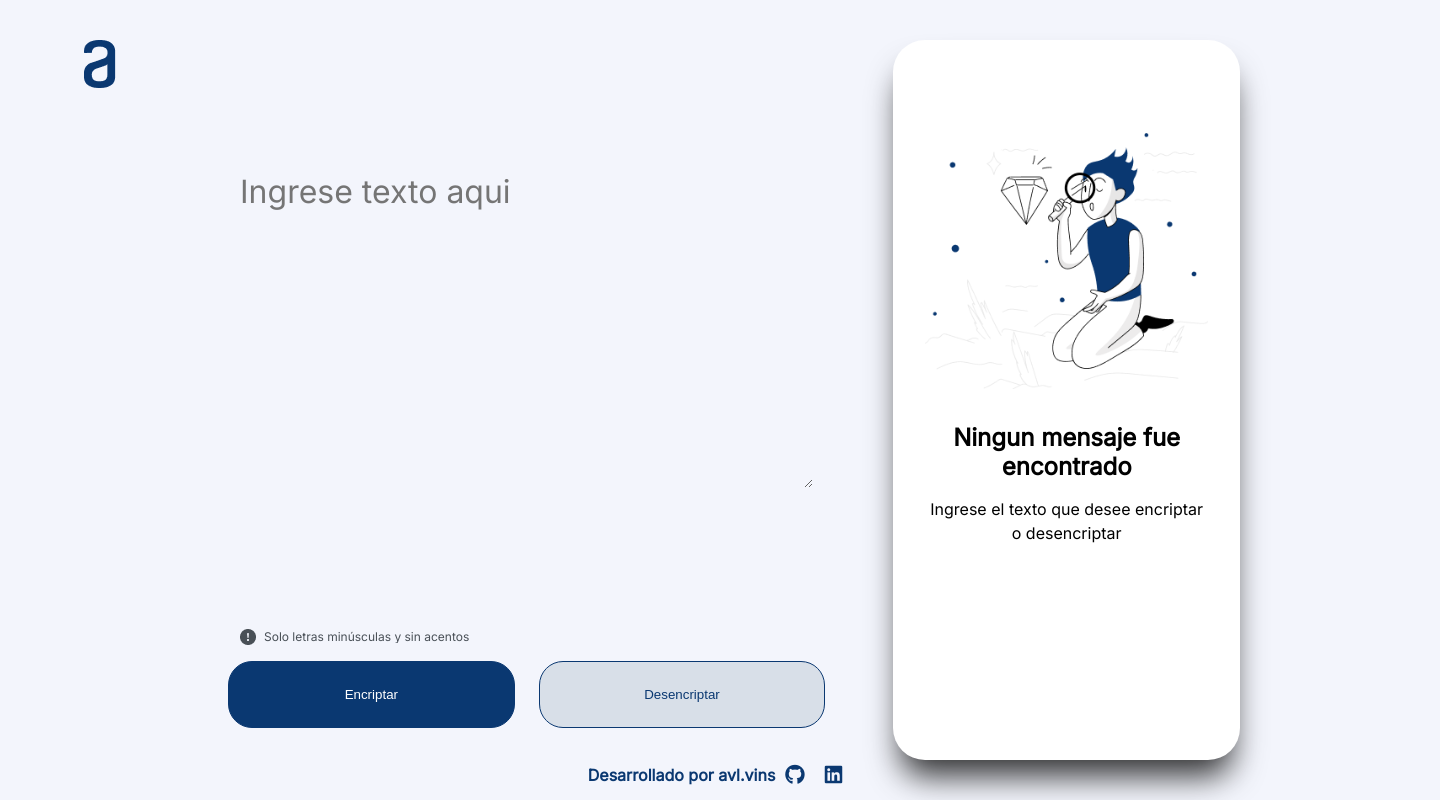
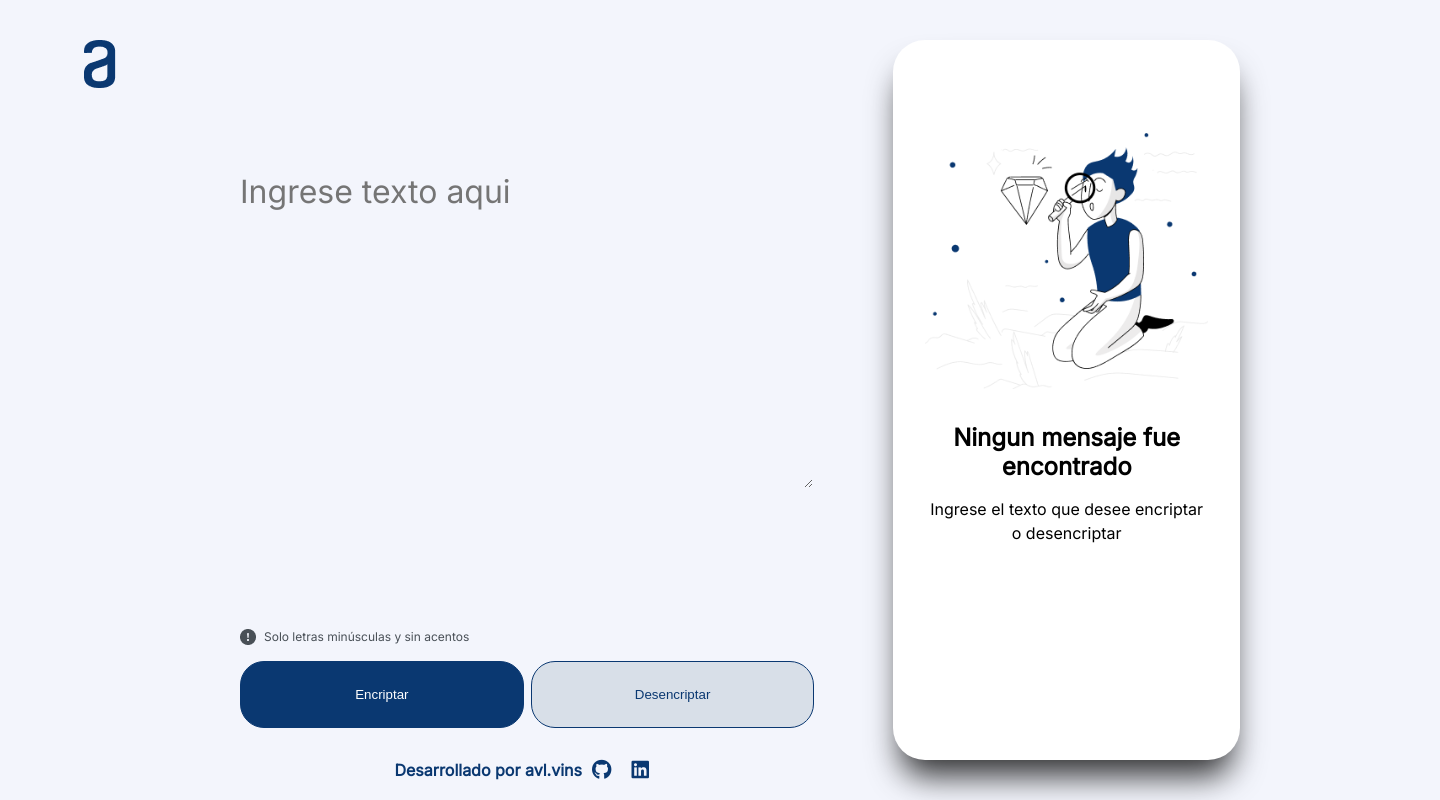
Before and after one commit to avl-vins/EncriptadorAluraOne, a plain HTML site: page index.html in a window 1280 px wide. Shown: the whole page, 1440 px wide, since content can reach past the window. Drawn offline with Linux system fonts and the light colour scheme.

Commit message:
agregando footer

```diff
--- a/index.html
+++ b/index.html
@@ -35,9 +35,17 @@
                                 <button class="btn-desencriptar">Desencriptar</button>
                             </div>
                         </div>
+                        <div class="footer">
+                            <p>Desarrollado por avl.vins</p>
+                            <a href="https://github.com/avl-vins" target="_blank"><i class="fa-brands fa-github" ></i></a>
+                            <a href="https://www.linkedin.com/in/abel-acu%C3%B1a-espino/" target="_blank"><i class="fa-brands fa-linkedin"></i></a>
+                        </div>
+
 
                     </div>
+
                 </div>
+
             </div>
             <div class="col-4 desencriptar">
                 <div class="row container-desencriptar" id="ok">
@@ -64,11 +72,7 @@
         </div>
     </div>
 
-    <div class="footer">
-        <p>Desarrollado por avl.vins</p>
-        <a href="https://github.com/avl-vins" target="_blank"><i class="fa-brands fa-github" ></i></a>
-        <a href="https://www.linkedin.com/in/abel-acu%C3%B1a-espino/" target="_blank"><i class="fa-brands fa-linkedin"></i></a>
-    </div>
+
 
     <script src="./index.js"></script>
 </body>
--- a/style.css
+++ b/style.css
@@ -62,6 +62,7 @@ body{
     display: flex;
     flex-wrap: wrap;
     justify-content: space-between;
+    position: relative;
 }
 .encriptar .texto{
     width: 100%;
@@ -85,6 +86,7 @@ body{
     align-self: flex-end;
     width:100%;
 }
+
 .encriptar .restriccion{
     display: flex;
     margin: 16px 0;
@@ -94,8 +96,6 @@ body{
 }
 .encriptar .restriccion p{
  font-size: 12px;
- overflow: scroll;
- overflow-x: hidden;
 }
 
 button{
@@ -109,11 +109,12 @@ button{
     border: 1px solid #0A3871;
     background-color: #ffffff;
 
+
 }
 .btn-encriptar{
     background-color: #0A3871;
     color: #ffffff;
-    margin-left: -12px;
+    width: 99%;
  }
  button:hover{
     scale: 1.04;
@@ -126,9 +127,32 @@ button{
 .btn-desencriptar{
     background-color: #D8DFE8;
     color: #0A3871;
-    margin-left: 12px;
+    width: 99%;
+    margin-left: 4px;
  }
+ .footer{
+    width: 100%;
+    display: flex;
+    justify-content: center;
+    align-items: center;
+    position: absolute;
+    bottom: 20px;
 
+}
+.footer p{
+    font-weight: bold;
+    color: #0A3871;
+    padding: 0;
+    margin: 0;
+    text-align: center;
+    font-size: 16px;
+
+}
+.footer a{
+    font-size: 20px;
+    color:#0A3871 ;
+    padding: 0 10px;
+}
 .desencriptar{
     height:100vh ;
     padding: 40px;
@@ -192,29 +216,7 @@ margin:32px;
 .btn-copiar{
     width: 100%;
 }
-.footer{
-    width: 1440px;
-    position: absolute;
-    display: flex;
-    justify-content: center;
-    bottom: 15px;
-    padding: 0;
-    align-items: center;
-}
-.footer p{
-    font-weight: bold;
-    color: #0A3871;
-    padding: 0;
-    margin: 0;
-    text-align: center;
-    font-size: 16px;
 
-}
-.footer a{
-    font-size: 20px;
-    color:#0A3871 ;
-    padding: 0 10px;
-}
 
 
 @media only screen and (max-width:768px){
@@ -245,6 +247,9 @@ margin:32px;
 
    .anuncio-desencriptar{
     margin: 0 auto;
+   }
+   .footer{
+    display: none;
    }
 
 
@@ -292,7 +297,9 @@ margin:32px;
    .anuncio-texto{
     margin:0;
    }
-
+  .footer{
+    display: none;
+  }
 
 
 }
```
